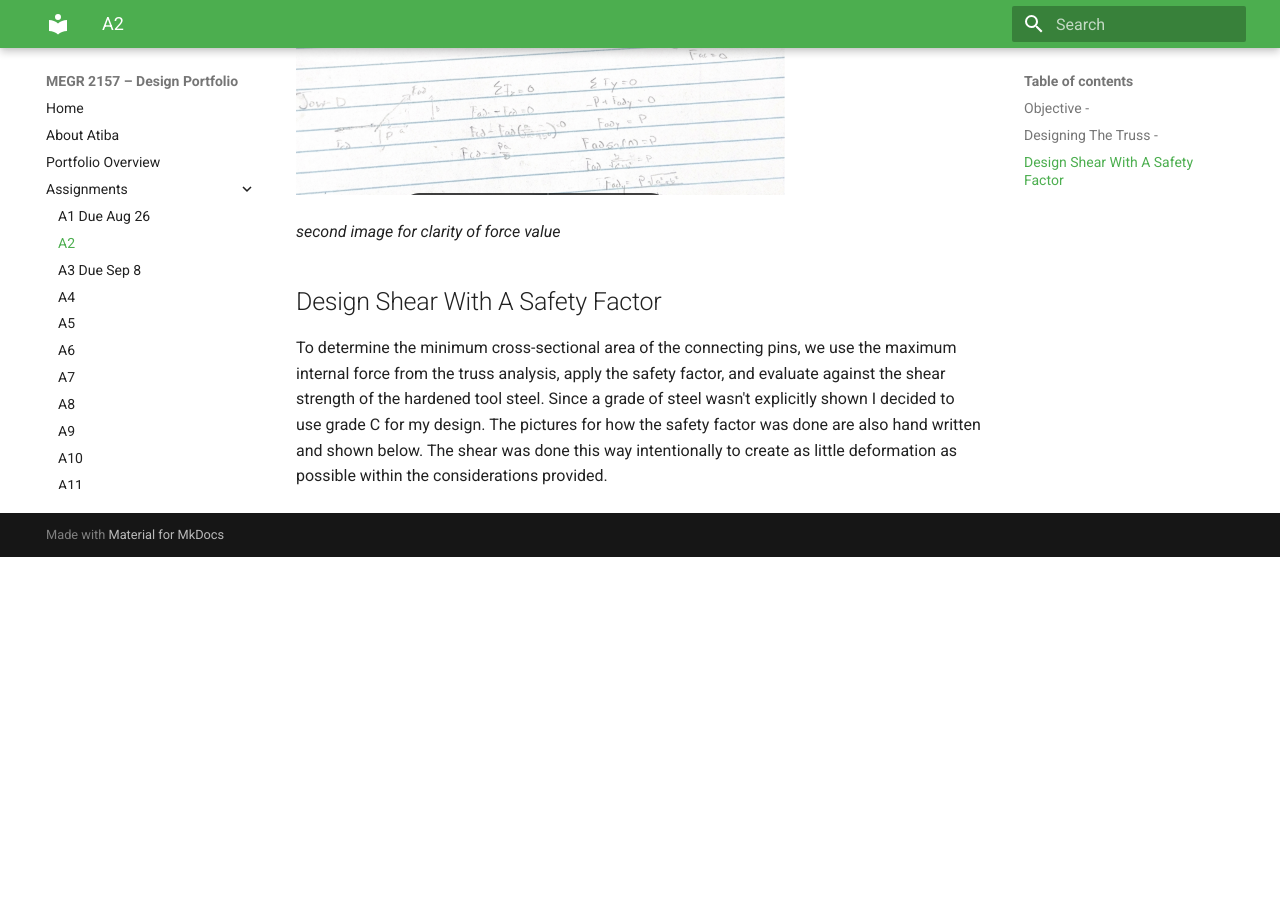
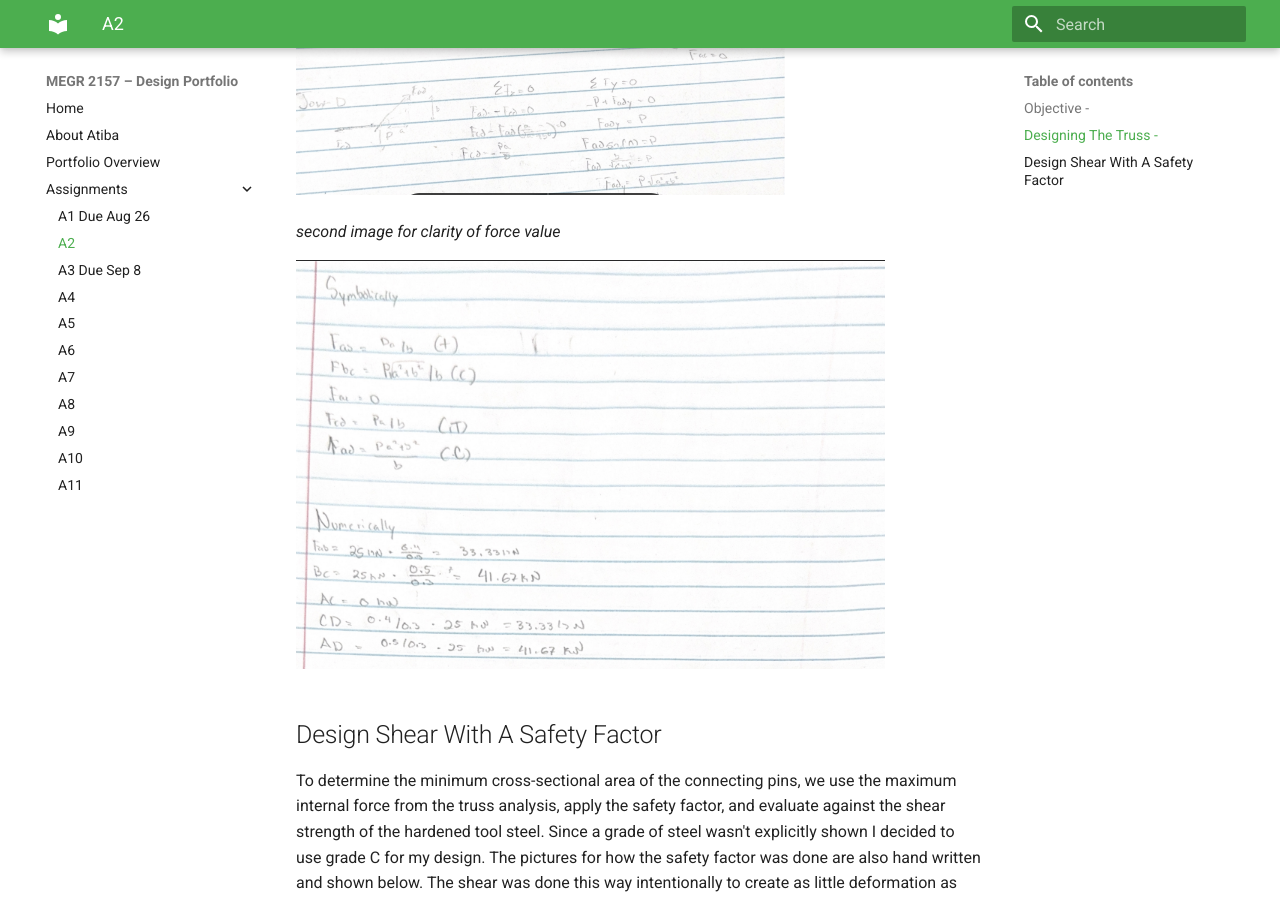
Before and after one commit to AtibaJ/megr2157-portfolio, an MkDocs documentation site: the page built from docs/assignments/A02/index.md, in a window 1280 px wide and 900 px high, scrolled down 1486 px. Built offline with MkDocs 1.6.1 and Material for MkDocs 9.7.7, drawn with Linux system fonts in a browser that asks for light colours; before the commit the page ends 2043 px from its top, so only the background shows below that.

Commit message:
Improve clarity and add images in index.md
Updated the text for clarity and added images for better understanding of force values and calculations.

```diff
--- a/docs/assignments/A02/index.md
+++ b/docs/assignments/A02/index.md
@@ -18,6 +18,8 @@ This geometric foundation was established to effectively distribute and support
 
 *second image for clarity of force value*
 
+<img src="clarity.png" alt="Image FBD values at members">
+
 
 ## Design Shear With A Safety Factor
 
```
